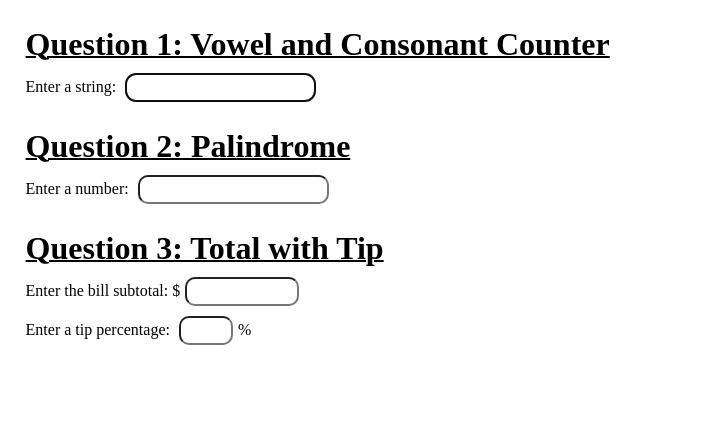
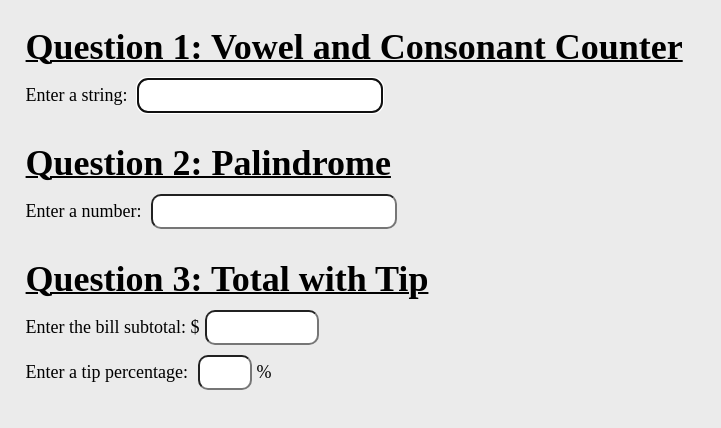
Before and after one commit to KennethDoerflein/IS601Assignment2, a plain HTML site: page index.html in a window 1280 px wide. Shown: the whole page, without its empty margins (0-721 px from the left). Drawn offline with Linux system fonts and the light colour scheme.

Commit message:
increase font size, change background color

```diff
--- a/style.css
+++ b/style.css
@@ -8,12 +8,15 @@ input {
   padding: 5px;
   border-radius: 10px;
   margin: 5px;
+  font-size: 18px;
 }
 input:hover {
   background-color: lightgray;
 }
 body {
   margin: calc(100% - 98%);
+  font-size: 18px;
+  background-color: #ebebeb;
 }
 h1 {
   margin-bottom: 5px;
```
